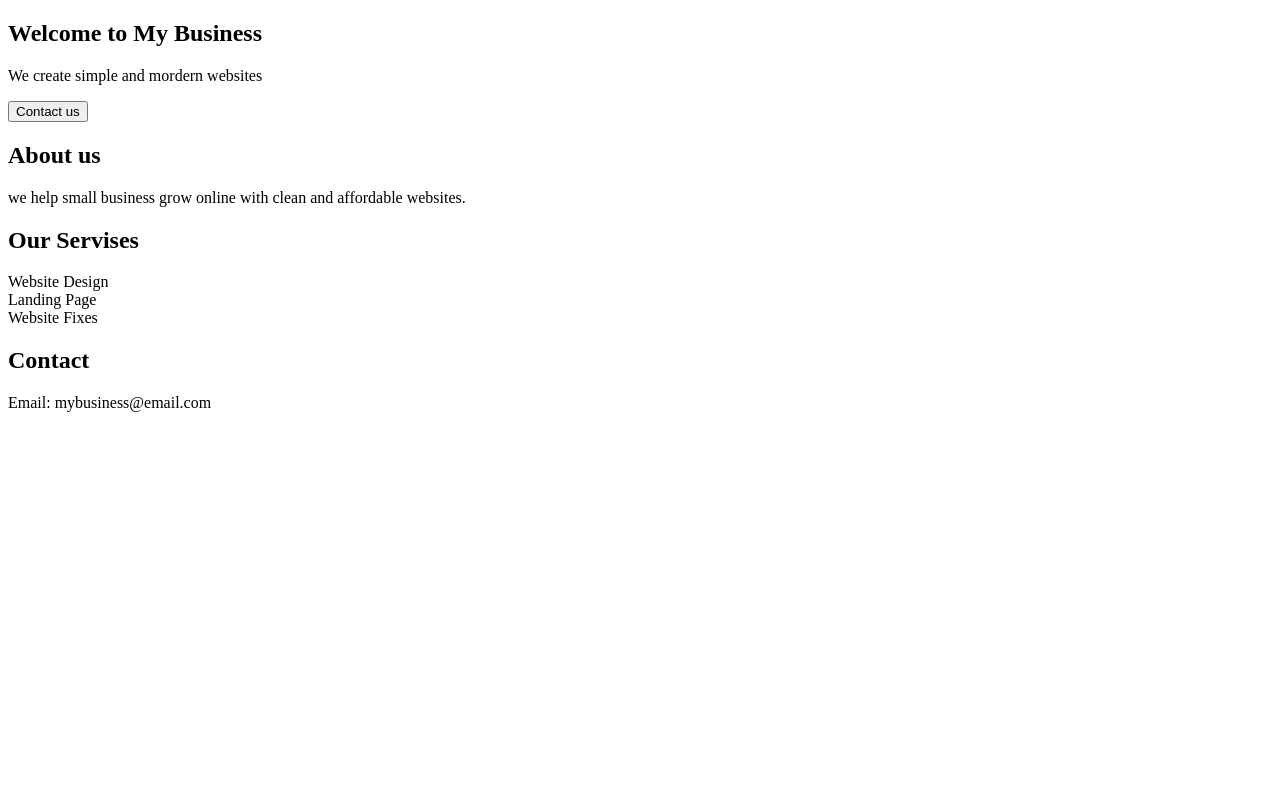
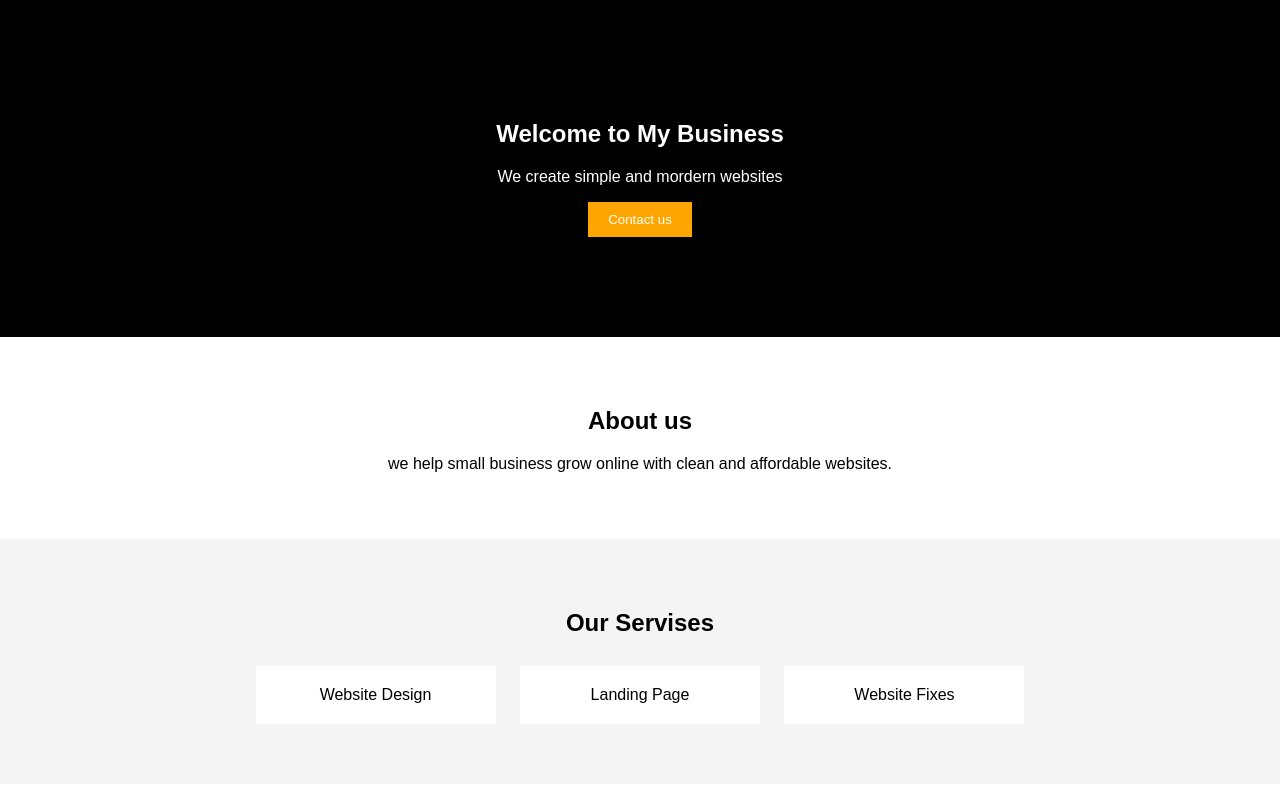
Before and after one commit to KoladeElijah/web-practice, a plain HTML site: page index.html in a window 1280 px wide. Shown: the top 800 px of the page. Drawn offline with Linux system fonts and the light colour scheme.

Commit message:
new business website

```diff
--- a/style.css
+++ b/style.css
@@ -0,0 +1,30 @@
+body {
+    margin: 0;
+    font-family: Arial;
+    text-align: center;
+}
+.hero {
+    background: black;
+    color: white;
+    padding: 100px 20px;
+}
+.hero button {
+    padding: 10px 20px;
+    border: none;
+    background: orange;
+    color: white;
+    cursor: pointer;
+}
+.about, .services, .contact {
+    padding: 50px 20px;
+}
+.services {
+    background: #f4f4f4;
+}
+.service-box {
+    margin: 10px;
+    padding: 20px;
+    background: white;
+    display: inline-block;
+    width: 200px;
+}
```
Also changed, not shown: index.html (+1 -1 lines).
